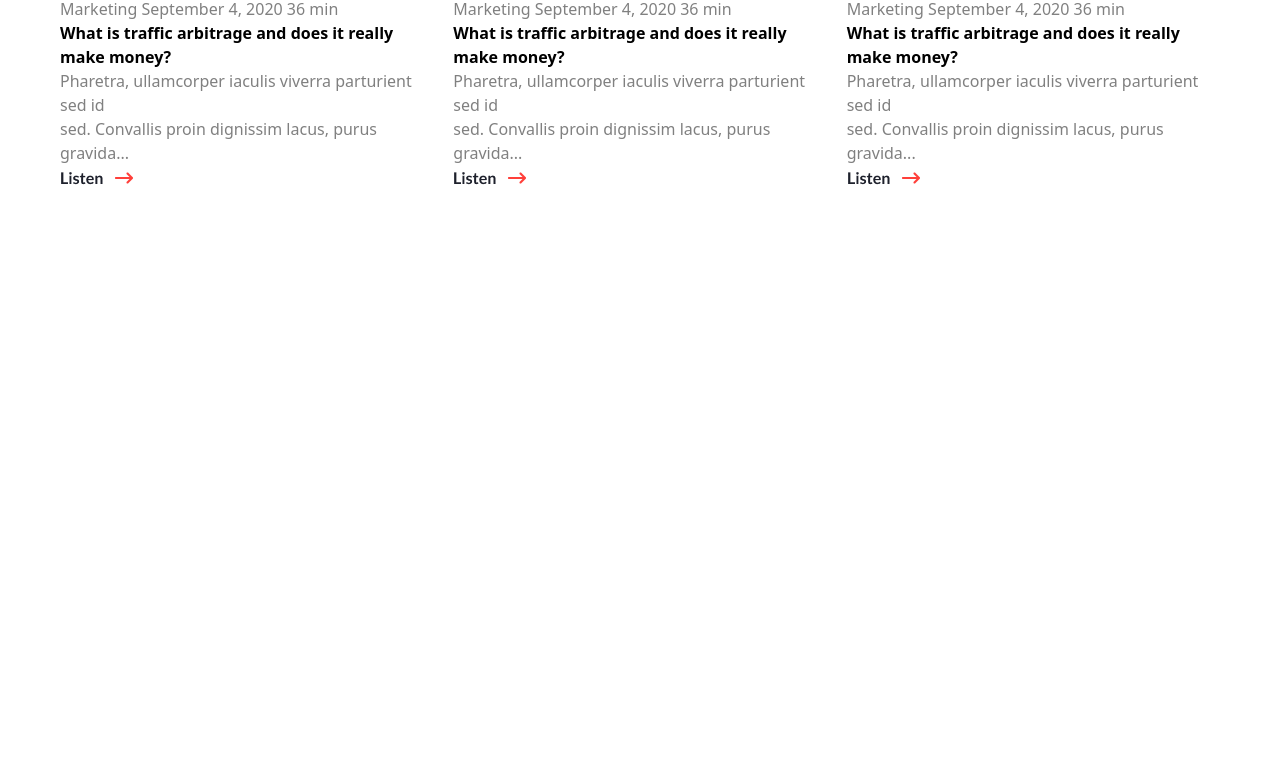
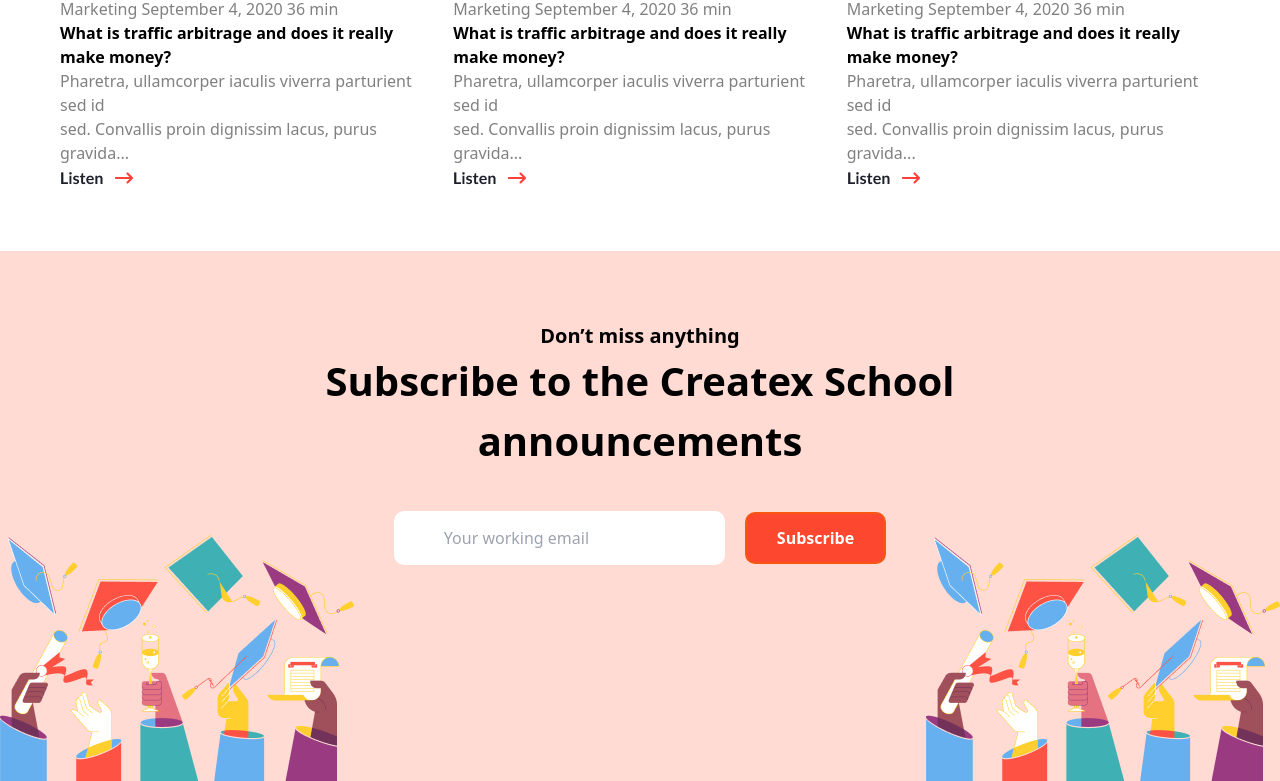
Before and after one commit to axmadsho/6kasa, a website: page src/usmon.html in a window 1280 px wide. Shown: the part 5337-6118 px from the top of the page. Before the commit the page ends 5588 px from the top, so only its background shows below. Drawn offline with nearby package versions, Linux system fonts and the light colour scheme; files that its build step writes are made by us from their sources.

Commit message:
firs section of footer created by  usmon

```diff
--- a/src/usmon.html
+++ b/src/usmon.html
@@ -171,5 +171,27 @@
             </aside>
          </section>
     </main>
+    <footer>
+        <section class="bg-[#FFDBD4] pt-[50px]">
+             <aside class="max-w-[1200px] m-auto p-[20px] flex flex-col items-center gap-[40px]">
+                <div>
+               <p class="text-[20px] font-bold  text-center">Don’t miss anything</p>
+                <h1 class="lg:text-[40px] text-[30px] font-bold text-center">Subscribe to the Createx School <br> announcements</h1> </div>
+                <div class="flex lg:flex-row flex-col items-center gap-[20px] justify-center ">
+                    <form class="rounded-[10px]" action="">
+                        <input class="rounded-[10px] px-[50px] py-[15px] " type="email" placeholder="Your working email">
+
+                    </form>
+                    <button class="border-2 border-[#F95613] bg-[#FD472E] text-white font-bold py-[12px] px-[30px] rounded-[10px] ">Subscribe</button>
+
+                </div>
+
+             </aside>
+             <div class="flex items-center justify-between mt-[-50px]">
+                    <img src="./imaages/illustration (3).png" alt="">
+                    <img class="hidden lg:block" src="./imaages/illustration (3).png" alt="">
+                </div>
+        </section>
+    </footer>
 </body>
 </html>
```
Also changed, not shown: src/imaages/illustration (3).png (added).
